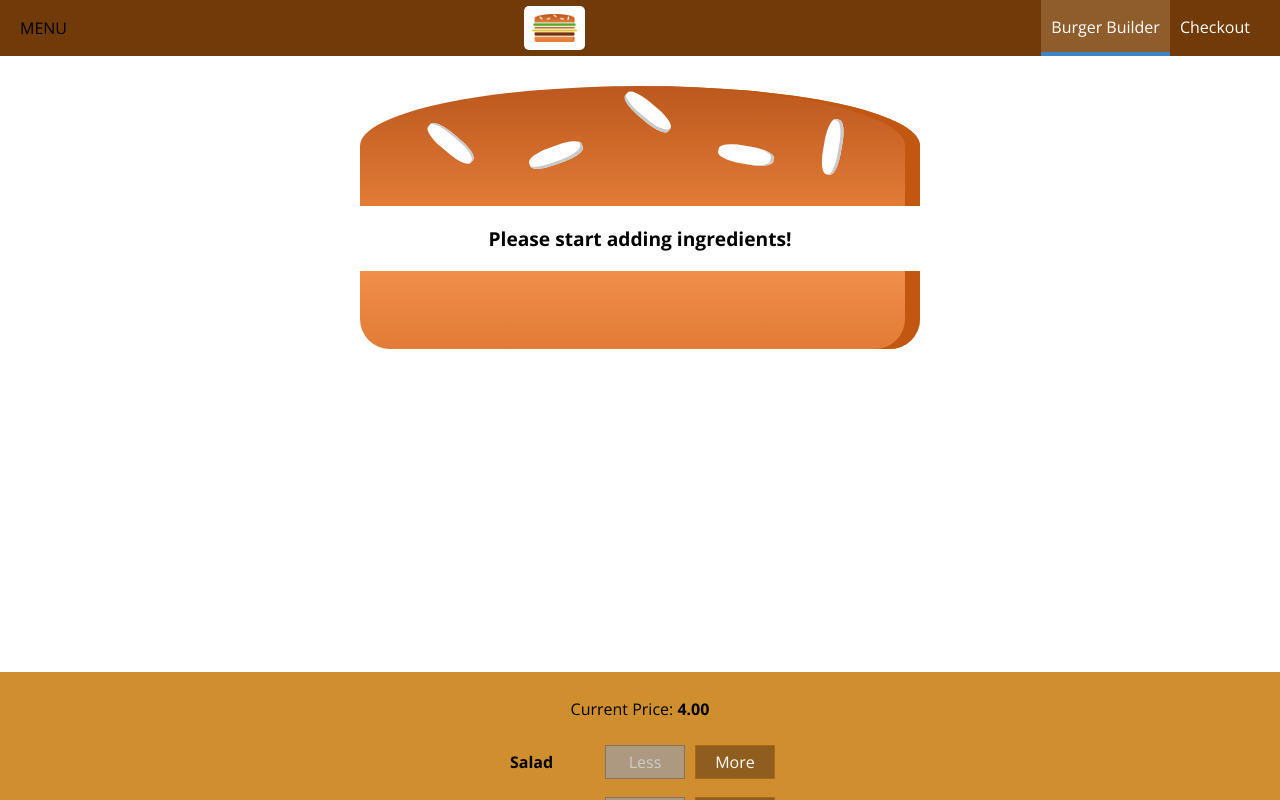
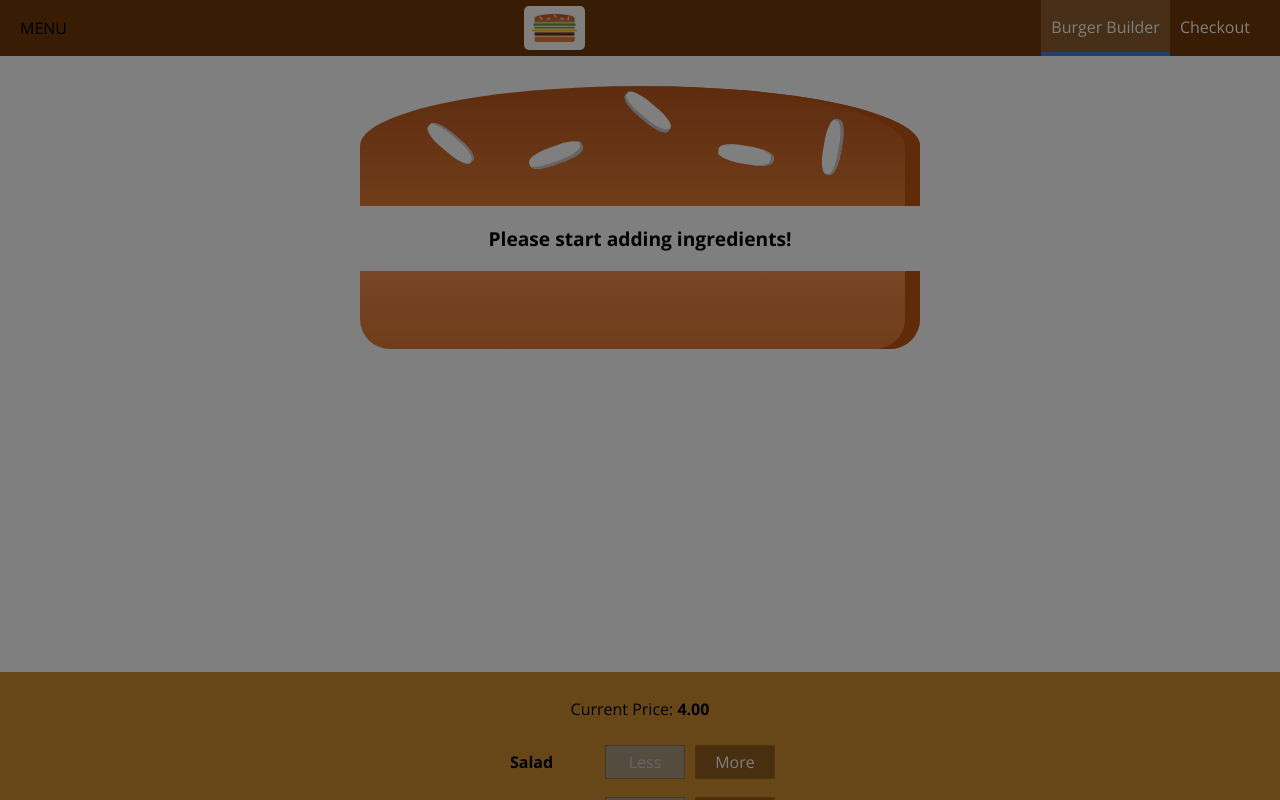
Before and after one commit to aashtonnz/udemy-react-burger-builder, a React (Create React App) app: page / in a window 1280 px wide. Shown: the top 800 px of the page. Built offline with nearby package versions, Linux system fonts and the light colour scheme.

Commit message:
Add ability to close sidedraw

```diff
--- a/src/components/Layout/Layout.js
+++ b/src/components/Layout/Layout.js
@@ -1,18 +1,32 @@
-import React from 'react';
+import React, { Component } from 'react';
 
 import classes from './Layout.module.css';
 import Aux from '../../hoc/Aux';
 import Toolbar from '../Navigation/Toolbar/Toolbar';
 import SideDrawer from '../Navigation/SideDrawer/SideDrawer';
 
-const layout = (props) => (
+class Layout extends Component {
+  state = {
+    showSideDrawer: true,
+  }
+
+  sideDrawerClosedHandler = () => {
+    this.setState({ showSideDrawer: false });
+  }
+
+  render() {
+      return (
       <Aux>
         <Toolbar />
-    <SideDrawer />
+        <SideDrawer
+          open={this.state.showSideDrawer}
+          closed={this.sideDrawerClosedHandler} />
         <main className={classes.Content}>
-      {props.children}
+          {this.props.children}
         </main>
       </Aux>
     );
+  }
+}
 
-export default layout;
+export default Layout;
--- a/src/components/Navigation/SideDrawer/SideDrawer.js
+++ b/src/components/Navigation/SideDrawer/SideDrawer.js
@@ -1,12 +1,20 @@
 import React from 'react';
 
+import classes from '../SideDrawer/SideDrawer.module.css';
 import Logo from '../../Logo/Logo';
 import NavigationItems from '../NavigationItems/NavigationItems';
-import classes from '../SideDrawer/SideDrawer.module.css';
+import Backdrop from '../../UI/Backdrop/Backdrop';
+import Aux from '../../../hoc/Aux';
 
 const sideDrawer = (props) => {
+  let attachedClasses = [classes.SideDrawer, classes.Close];
+  if (props.open) {
+    attachedClasses = [classes.SideDrawer, classes.Open];
+  }
   return (
-    <div className={classes.SideDrawer}>
+    <Aux>
+      <Backdrop show={props.open} clicked={props.closed} />
+      <div className={attachedClasses.join(' ')}>
         <div className={classes.Logo}>
           <Logo />
         </div>
@@ -14,6 +22,7 @@
           <NavigationItems />
         </nav>
       </div>
+    </Aux>
   );
 };
 
```
Lines whose indentation alone changed are shown as unchanged.
